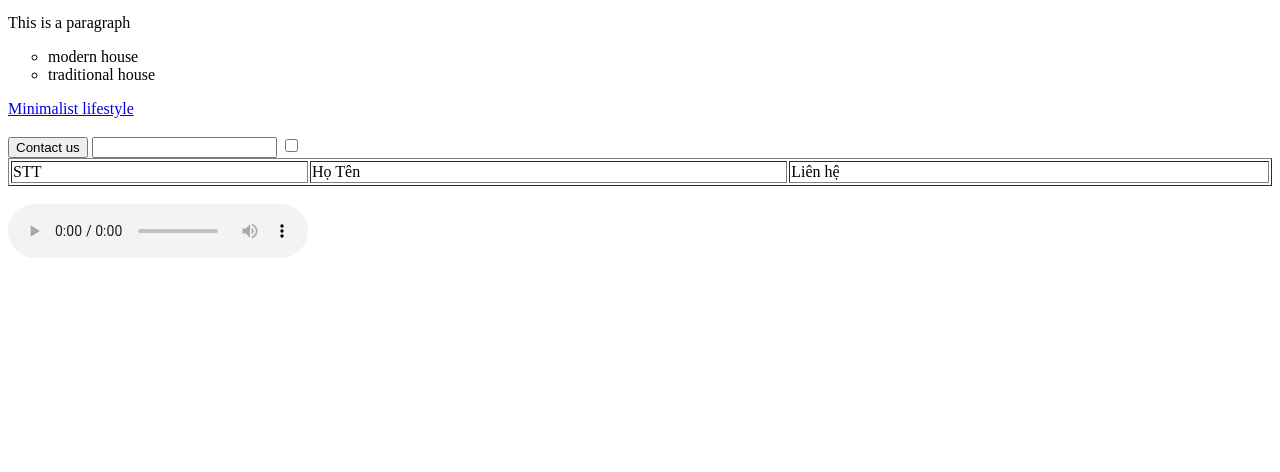
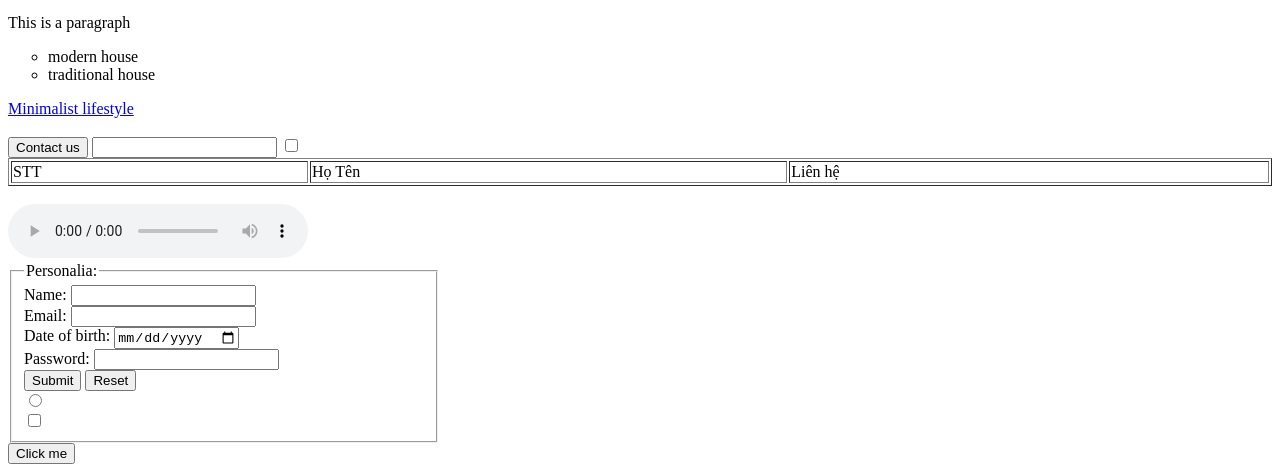
Before and after one commit to nguyenminhthoa1002/MD1_bai-4_GIT-va-HTML, a plain HTML site: page index.html in a window 1280 px wide. Shown: the part 588-1060 px from the top of the page. Before the commit the page ends 858 px from the top, so only its background shows below. Drawn offline with Linux system fonts and the light colour scheme.

Commit message:
chinh sua lan 1

```diff
--- a/index.html
+++ b/index.html
@@ -34,5 +34,24 @@
     <source src="https://firebasestorage.googleapis.com/v0/b/chinhbeo-18d3b.appspot.com/o/2lmaf057ada?alt=media&token=ffa1d5e1-df42-405b-8772-cedca6a8d013">
 </audio>
 
+<form action="/Profile.html" method="post">
+    <fieldset style="width: 400px">
+        <legend>Personalia: </legend>
+        <label>Name: </label>
+        <input type="text" name="name"><br>
+        <label>Email: </label>
+        <input type="text" name="email"><br>
+        <label>Date of birth: </label>
+        <input type="date" name="date of birth" ><br>
+        <label>Password: </label>
+        <input type="password"><br>
+<!--        <button>Submit</button>-->
+        <input type="Submit" value="Submit">
+        <input type="Reset"><br>
+        <input type="radio"><br>
+        <input type="checkbox"><br>
+            </fieldset>
+</form>
+<input type="button" onclick="alert('Hello World')" value="Click me">
 </body>
 </html>
```
Also changed, not shown: Profile.html (added, +10 -0 lines).
